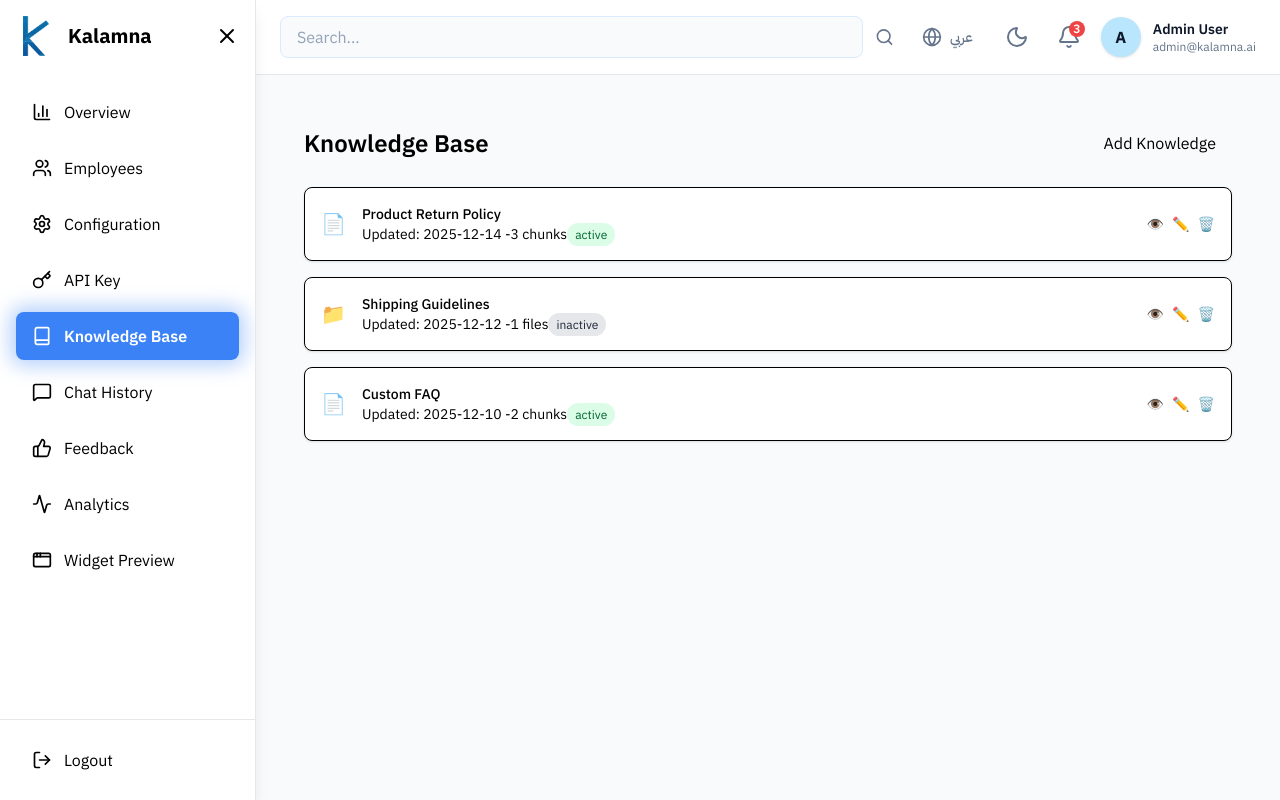
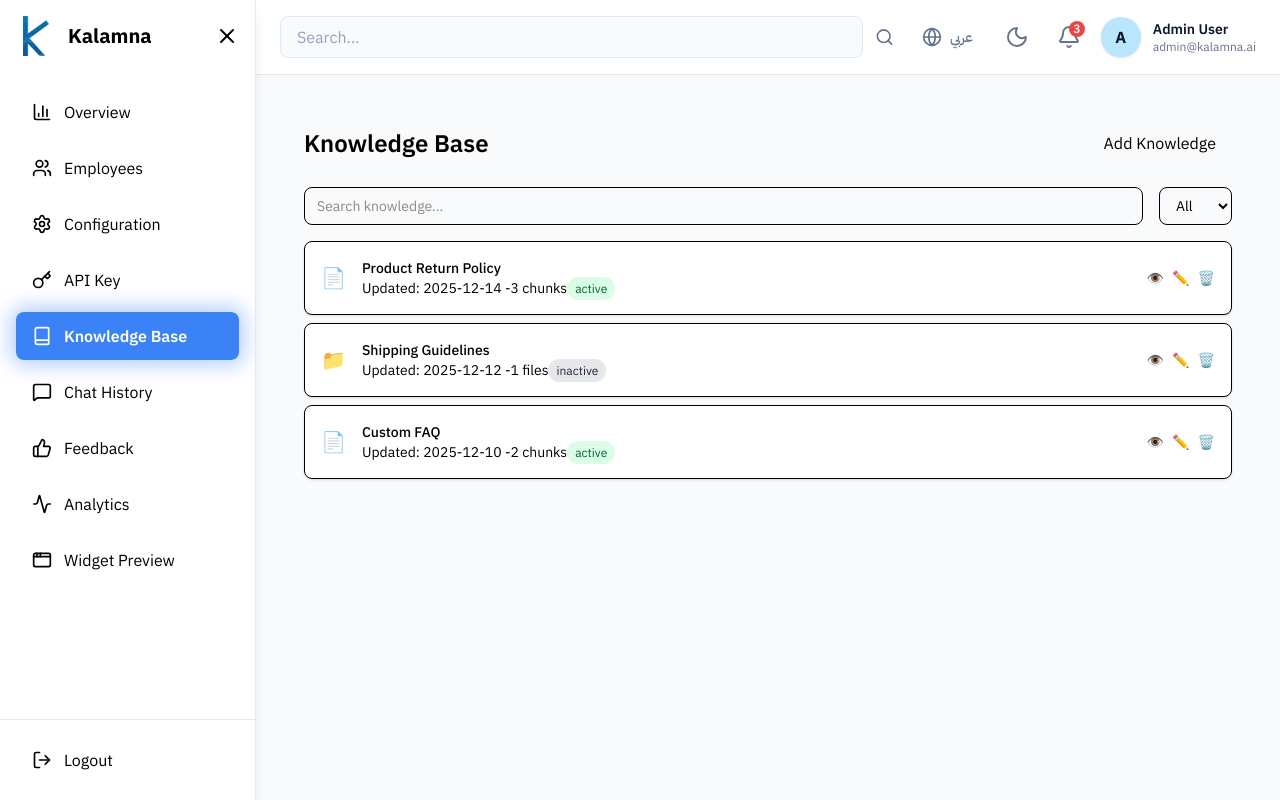
Before and after one commit to Kalamna/Kalamna-Dashboard, a React (Vite) app: page /knowledge-base in a window 1280 px wide. Built offline with nearby package versions, Linux system fonts and the light colour scheme.

Commit message:
implement knowledge list with search and filter

```diff
--- a/src/components/knowledge-base/KnowledgeSection.tsx
+++ b/src/components/knowledge-base/KnowledgeSection.tsx
@@ -1,4 +1,7 @@
 import { useTranslation } from "react-i18next";
+import React, { useState } from "react";
+import { knowledgeMockData } from "./mockData";
+import type { KnowledgeEntry } from "./types";
 
 export function KnowledgeSection() {
   const { t } = useTranslation();
@@ -10,8 +13,6 @@
     </div>
   );
 }
-
-import React from "react";
 
 interface KnowledgeCardProps {
   title: string;
@@ -76,3 +77,63 @@
     </div>
   );
 };
+
+export const KnowledgeList: React.FC = () => {
+  const [searchTerm, setSearchTerm] = useState(""); // Search input
+  const [filterType, setFilterType] = useState<"all" | "text" | "file">("all"); // Type filter
+
+  // Filter data based on search & type
+  const filteredData = knowledgeMockData.filter((entry: KnowledgeEntry) => {
+    const matchesSearch = entry.title.toLowerCase().includes(searchTerm.toLowerCase());
+    const matchesType = filterType === "all" || entry.type === filterType;
+    return matchesSearch && matchesType;
+  });
+
+  return (
+    <div className="space-y-4">
+      {/* Search + Filter */}
+      <div className="flex space-x-4 items-center">
+        {/* Search input */}
+        <input
+          type="text"
+          placeholder="Search knowledge..."
+          value={searchTerm}
+          onChange={(e) => setSearchTerm(e.target.value)}
+          className="px-3 py-2 border rounded-lg flex-1"
+        />
+
+        {/* Type filter */}
+        <select
+          value={filterType}
+          onChange={(e) => setFilterType(e.target.value as "all" | "text" | "file")}
+          className="px-3 py-2 border rounded-lg"
+        >
+          <option value="all">All</option>
+          <option value="text">Text</option>
+          <option value="file">File</option>
+        </select>
+      </div>
+
+      {/* Knowledge cards */}
+      <div className="space-y-2">
+        {filteredData.length > 0 ? (
+          filteredData.map((entry) => (
+            <KnowledgeCard
+              key={entry.id}
+              title={entry.title}
+              type={entry.type}
+              updatedAt={entry.updatedAt}
+              chunksCount={entry.chunks.length}
+              status={entry.status}
+              onView={() => console.log("View", entry.id)}
+              onEdit={() => console.log("Edit", entry.id)}
+              onDelete={() => console.log("Delete", entry.id)}
+            />
+          ))
+        ) : (
+          <p className="text-sm text-muted-foreground">No knowledge found.</p>
+        )}
+      </div>
+    </div>
+  );
+};
--- a/src/pages/knowledge-base/KnowledgeBasePage.tsx
+++ b/src/pages/knowledge-base/KnowledgeBasePage.tsx
@@ -1,6 +1,7 @@
 import { knowledgeMockData } from "../../components/knowledge-base/mockData";
 import type { KnowledgeEntry } from "../../components/knowledge-base/types";
 import { KnowledgeCard } from "../../components/knowledge-base/KnowledgeSection";
+import { KnowledgeList } from "../../components/knowledge-base/KnowledgeSection";
 
 export const KnowledgeBasePage = () => {
   return (
@@ -19,19 +20,7 @@
       {/* Page content placeholder */}
       <div className="text-sm text-muted-foreground">
         <div className="space-y-4">
-        {knowledgeMockData.map((entry) => (
-        <KnowledgeCard
-          key={entry.id}
-          title={entry.title}
-          type={entry.type}
-          updatedAt={entry.updatedAt}
-          chunksCount={entry.chunks.length}
-          status={entry.status}
-          onView={() => console.log("View", entry.id)}
-          onEdit={() => console.log("Edit", entry.id)}
-          onDelete={() => console.log("Delete", entry.id)}
-        />
-      ))}
+        <KnowledgeList/>
         </div>
       </div>
     </div>
```
